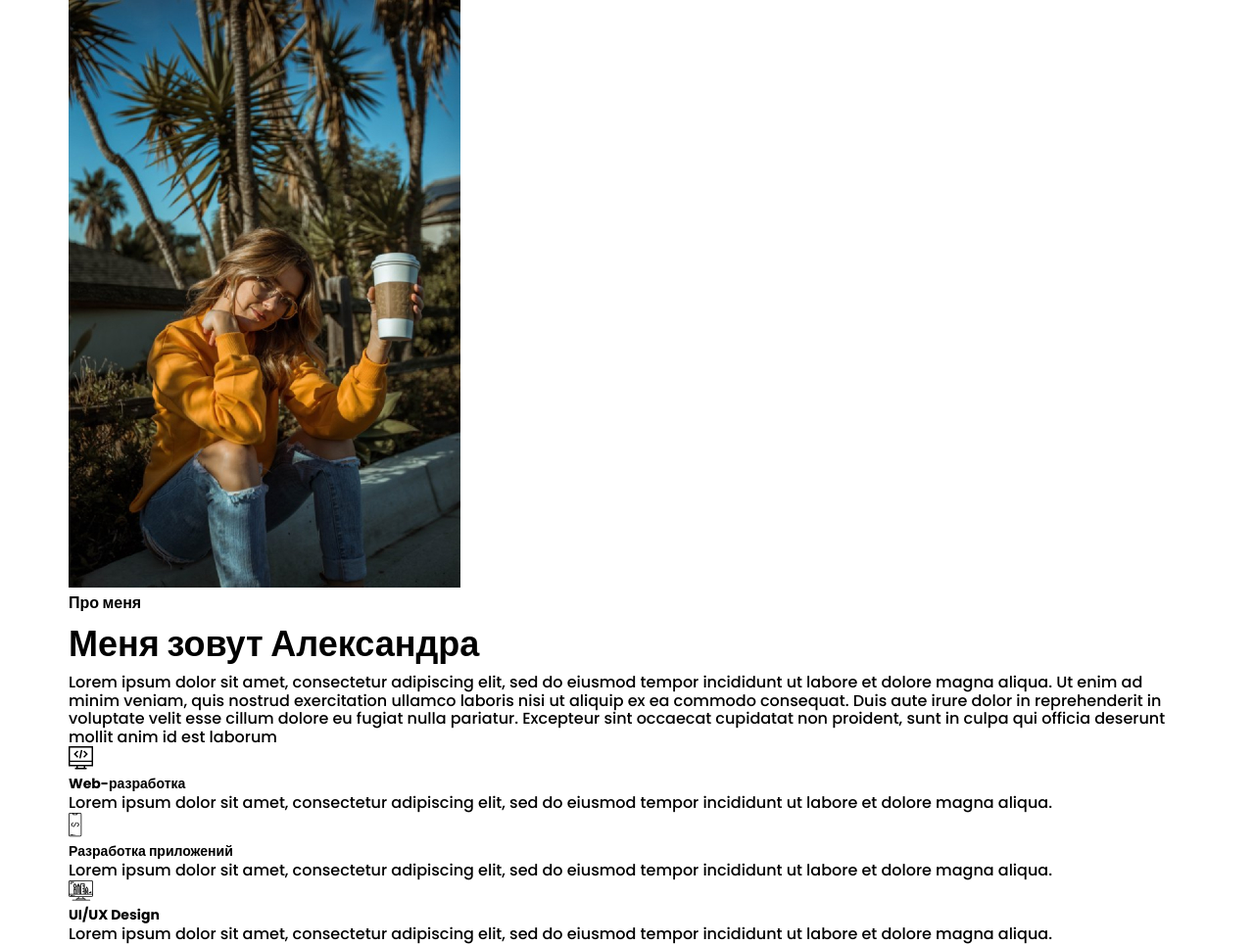
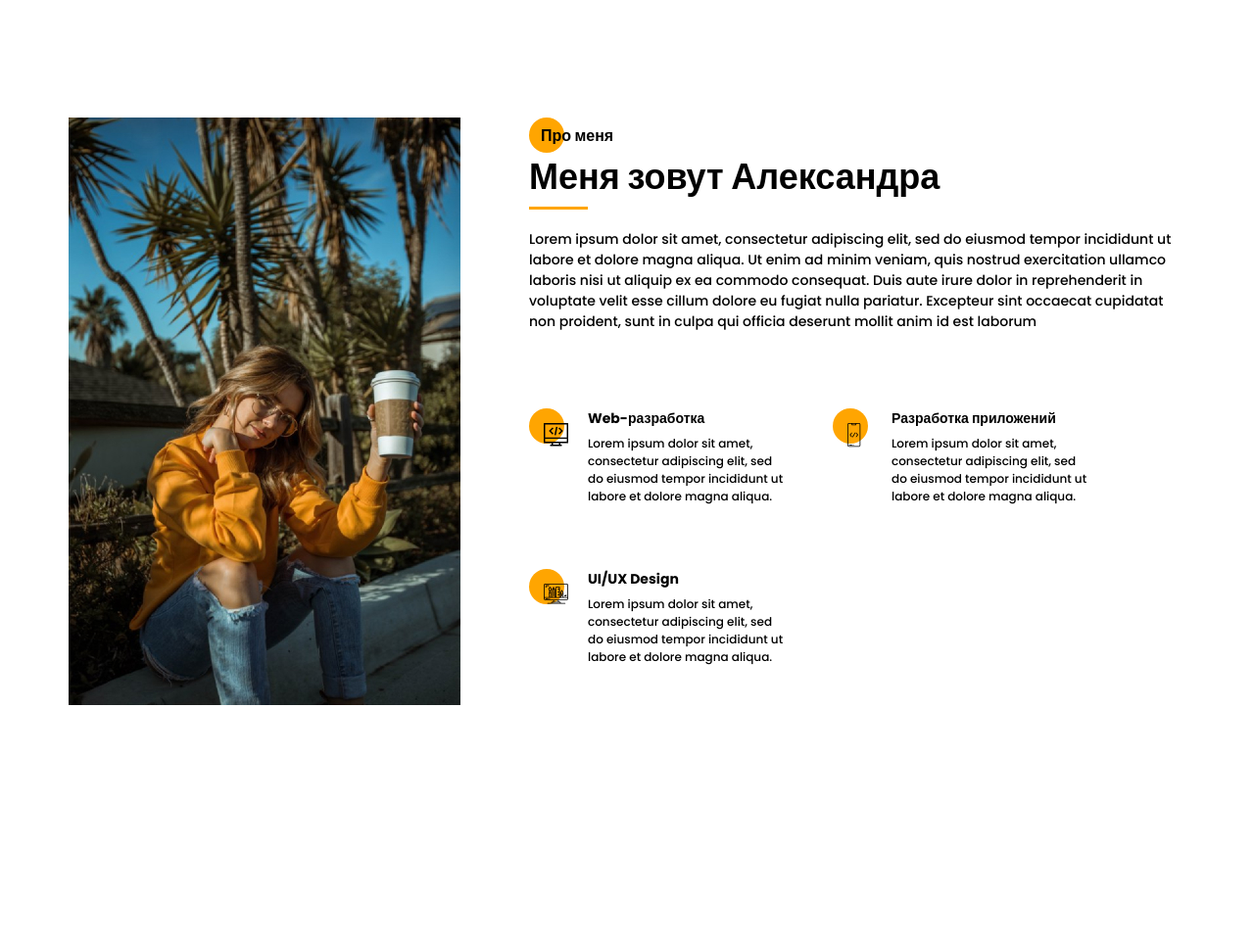
Before and after one commit to savitskicosta/Training_Udemy_Portfolio, a plain HTML site: page src/index.html in a window 1280 px wide. Shown: the part 800-1765 px from the top of the page at 98% size. After the commit the page ends 1524 px from the top, so only its background shows below. Drawn offline with Linux system fonts and the light colour scheme.

Commit message:
add section about - css

```diff
--- a/src/index.html
+++ b/src/index.html
@@ -96,7 +96,9 @@
 		<section class="about">
 			<div class="container">
 				<div class="about__wrapper">
-					<img src="img/main_photo.jpg" alt="photo" class="about__photo" />
+					<div class="about__photo">
+						<img src="img/main_photo.jpg" alt="photo" />
+					</div>
 					<div class="about__descr">
 						<h2 class="about__title title title_fz16">Про меня</h2>
 						<div class="about__subtitle title title_fz36">Меня зовут Александра</div>
@@ -111,7 +113,7 @@
 					</div>
 					<div class="about__skills">
 						<div class="about__skills-item">
-							<div>
+							<div class="about__skills-circle">
 								<img src="img/icons/about_me/web_development.svg" alt="web_development" />
 							</div>
 							<div>
@@ -123,7 +125,7 @@
 							</div>
 						</div>
 						<div class="about__skills-item">
-							<div>
+							<div class="about__skills-circle">
 								<img src="img/icons/about_me/mobile_dev.svg" alt="mobile_development" />
 							</div>
 							<div>
@@ -135,7 +137,7 @@
 							</div>
 						</div>
 						<div class="about__skills-item">
-							<div>
+							<div class="about__skills-circle">
 								<img src="img/icons/about_me/design.svg" alt="web_design" />
 							</div>
 							<div>
--- /dev/null
+++ b/src/scss/blocks/_about.scss
@@ -0,0 +1,58 @@
+.about {
+	padding-top: 120px;
+	&__wrapper {
+		display: grid;
+		grid-template-columns: 400px 670px;
+		grid-template-rows: minmax(245px, auto) minmax(255px, auto);
+		grid-auto-rows: minmax(245px, auto);
+		column-gap: 70px;
+	}
+	&__photo {
+		grid-row: 1/3;
+		img {
+			width: 100%;
+		}
+	}
+	&__descr {
+		padding-top: 6px;
+		.divider {
+			margin-top: 0px;
+		}
+	}
+	&__title {
+		position: relative;
+		@include before_circle;
+		padding-left: 12px;
+		padding-top: 1px;
+	}
+	&__text {
+		margin-top: 20px;
+		font-size: 14px;
+		line-height: 21px;
+	}
+	&__skills {
+		display: grid;
+		grid-template: repeat(2, minmax(115px, auto)) / repeat(2, 260px);
+		grid-auto-rows: 1fr;
+		column-gap: 50px;
+		row-gap: 20px;
+		&-item {
+			display: grid;
+			grid-template-columns: 40px 200px;
+			column-gap: 20px;
+		}
+		&-circle {
+			position: relative;
+			padding: 15px 0 0 15px;
+			@include before_circle;
+			&:before {
+				top: 0;
+			}
+		}
+		&-text {
+			margin-top: 6px;
+			font-size: 12px;
+			line-height: 18px;
+		}
+	}
+}
--- a/src/scss/style.scss
+++ b/src/scss/style.scss
@@ -7,6 +7,7 @@
 @import 'blocks/promo';
 @import 'blocks/menu';
 @import 'blocks/sidepanel';
+@import 'blocks/about';
 
 * {
 	font-family: 'Poppins', sans-serif;
@@ -19,3 +20,10 @@
 	width: 1140px;
 	margin: 0 auto;
 }
+
+.divider {
+	width: 60px;
+	height: 3px;
+	background-color: $main-color;
+	margin-top: 25px;
+}
```
Also changed, not shown: src/css/style.min.css.
